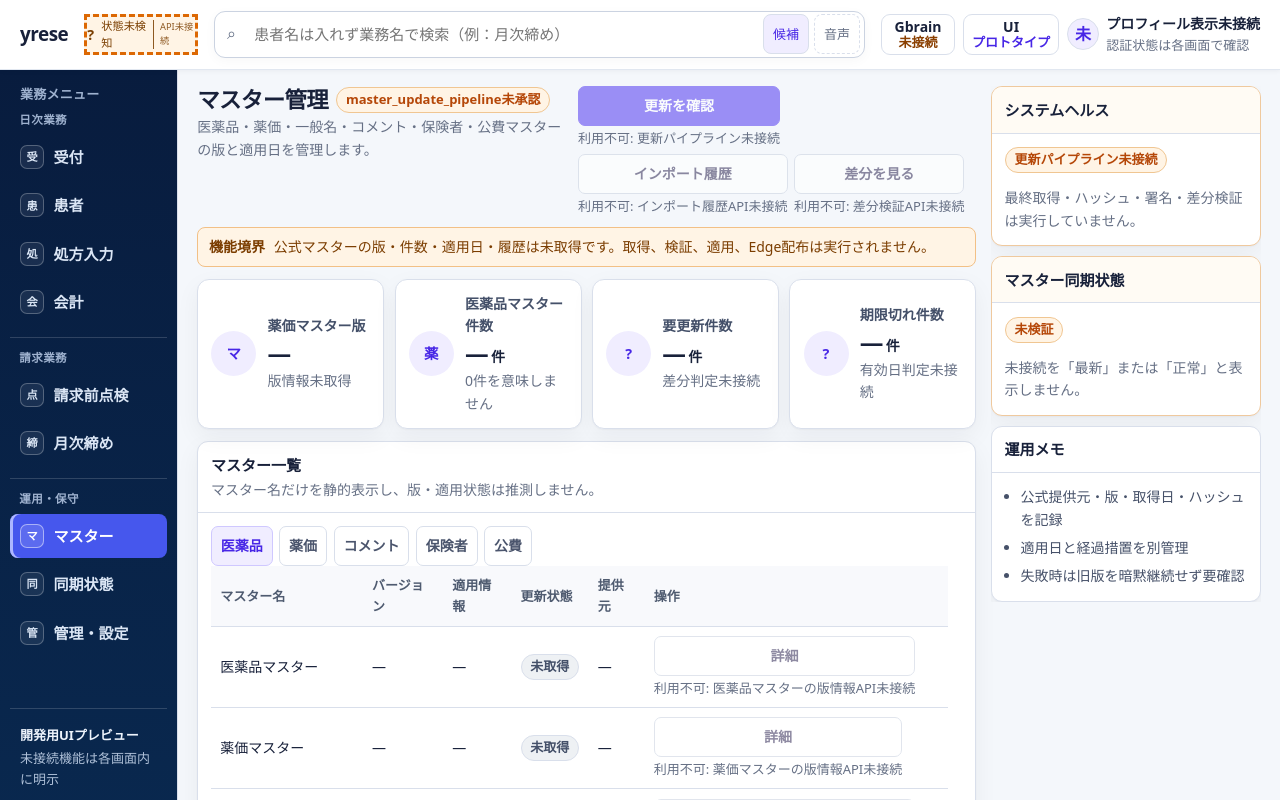
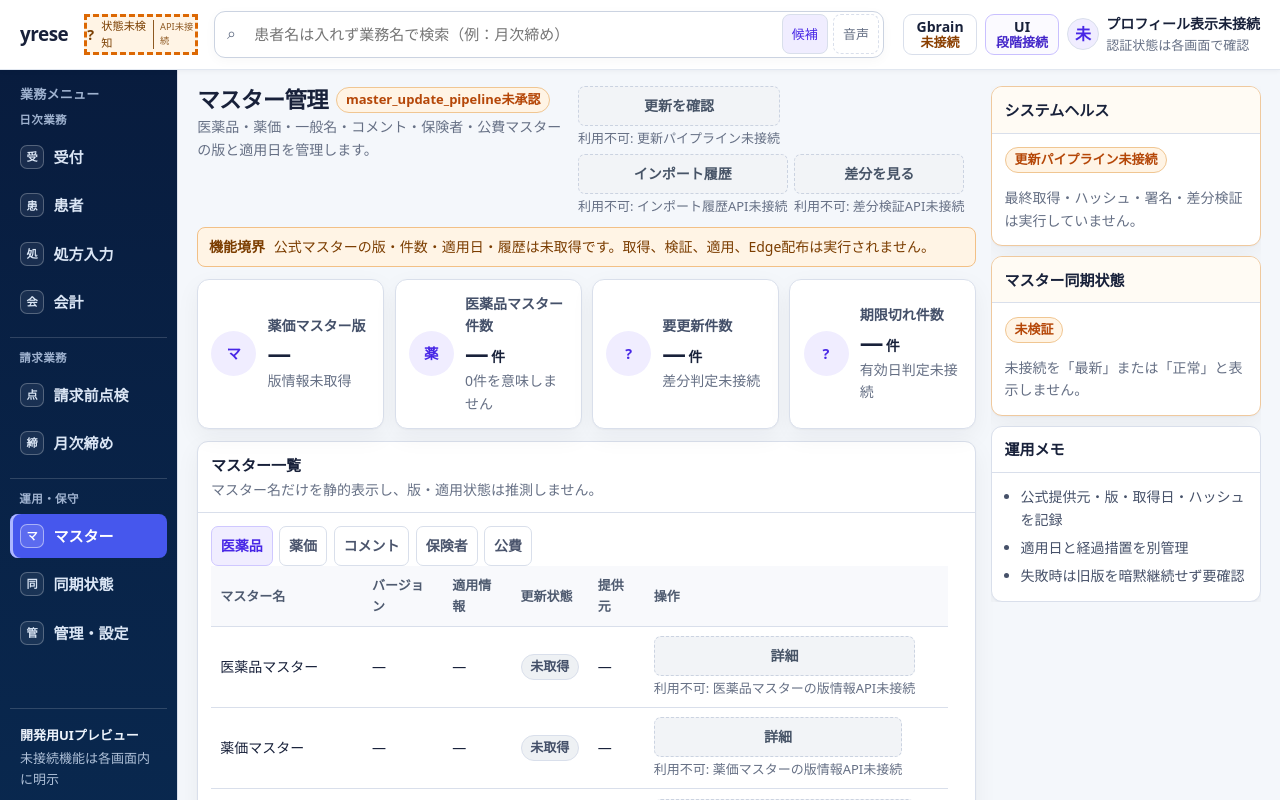
Before and after one commit to yusuketakuma/yrese, a Next.js app in the folder apps/web/: page /masters in a window 1280 px wide. Shown: the top 800 px of the page. Built offline with nearby package versions, Linux system fonts and the light colour scheme.

Commit message:
fix(ui): remove prototype cues from connected workflows
Mark the shared UI as progressively connected instead of a global prototype, and neutralize disabled primary actions so unavailable calculation and other gated operations cannot be mistaken for executable controls.

```diff
--- a/apps/web/app/layout.tsx
+++ b/apps/web/app/layout.tsx
@@ -74,11 +74,13 @@ export default function RootLayout({ children }: { children: ReactNode }) {
                     </span>
                     <span
                       className="integration-chip"
-                      data-state="prototype"
+                      data-state="partial"
                       role="status"
+                      aria-label="UI機能は画面ごとに接続状態が異なります"
+                      title="画面ごとに接続状態が異なります"
                     >
                       <strong>UI</strong>
-                      <small>プロトタイプ</small>
+                      <small>段階接続</small>
                     </span>
                     <div
                       className="operator-profile"
--- a/apps/web/app/operator-completion-refinement.css
+++ b/apps/web/app/operator-completion-refinement.css
@@ -22,6 +22,16 @@
   color: #8a3f00;
 }
 
+.integration-chip[data-state="partial"] {
+  border-color: #c9c0ff;
+  background: #fbfaff;
+}
+
+.integration-chip[data-state="partial"] small {
+  color: #4326c9;
+  font-weight: 750;
+}
+
 .operator-status-pill[data-tone="danger"] {
   color: #b42318;
 }
@@ -36,6 +46,21 @@
 .prototype-action-shell > .operator-button {
   width: 100%;
   pointer-events: none;
+}
+
+/*
+ * A disabled capability must not retain the same purple fill as an executable primary action.
+ * The visible reason remains adjacent, and the dashed neutral treatment survives without color.
+ */
+.prototype-action-shell > .operator-button:disabled,
+.prototype-action-shell > .operator-button[data-kind="primary"]:disabled {
+  border-color: var(--color-border-strong);
+  border-style: dashed;
+  background: #f2f4f7;
+  box-shadow: none;
+  color: #475467;
+  cursor: not-allowed;
+  opacity: 1;
 }
 
 .prototype-action-shell:focus-visible {
@@ -165,4 +190,16 @@
   [data-unsaved-draft="true"] .prescription-editor-panel {
     border: 2px solid CanvasText;
   }
+
+  .integration-chip[data-state="partial"] {
+    border: 1px solid CanvasText;
+  }
+
+  .prototype-action-shell > .operator-button:disabled,
+  .prototype-action-shell > .operator-button[data-kind="primary"]:disabled {
+    border: 2px dashed GrayText;
+    background: Canvas;
+    color: GrayText;
+    opacity: 1;
+  }
 }
```
Also changed, not shown: 2 other files (tests, documents, lock files or other folders).
